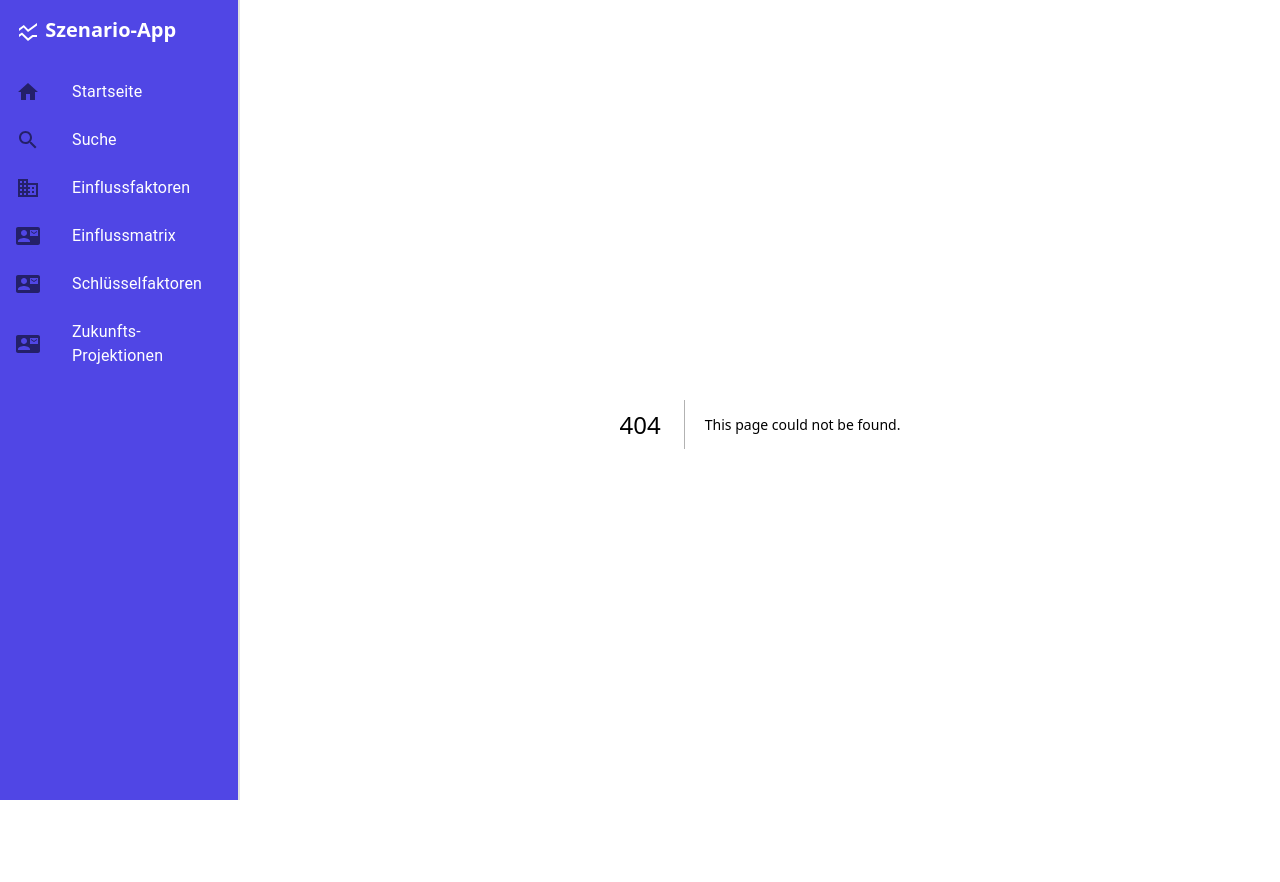
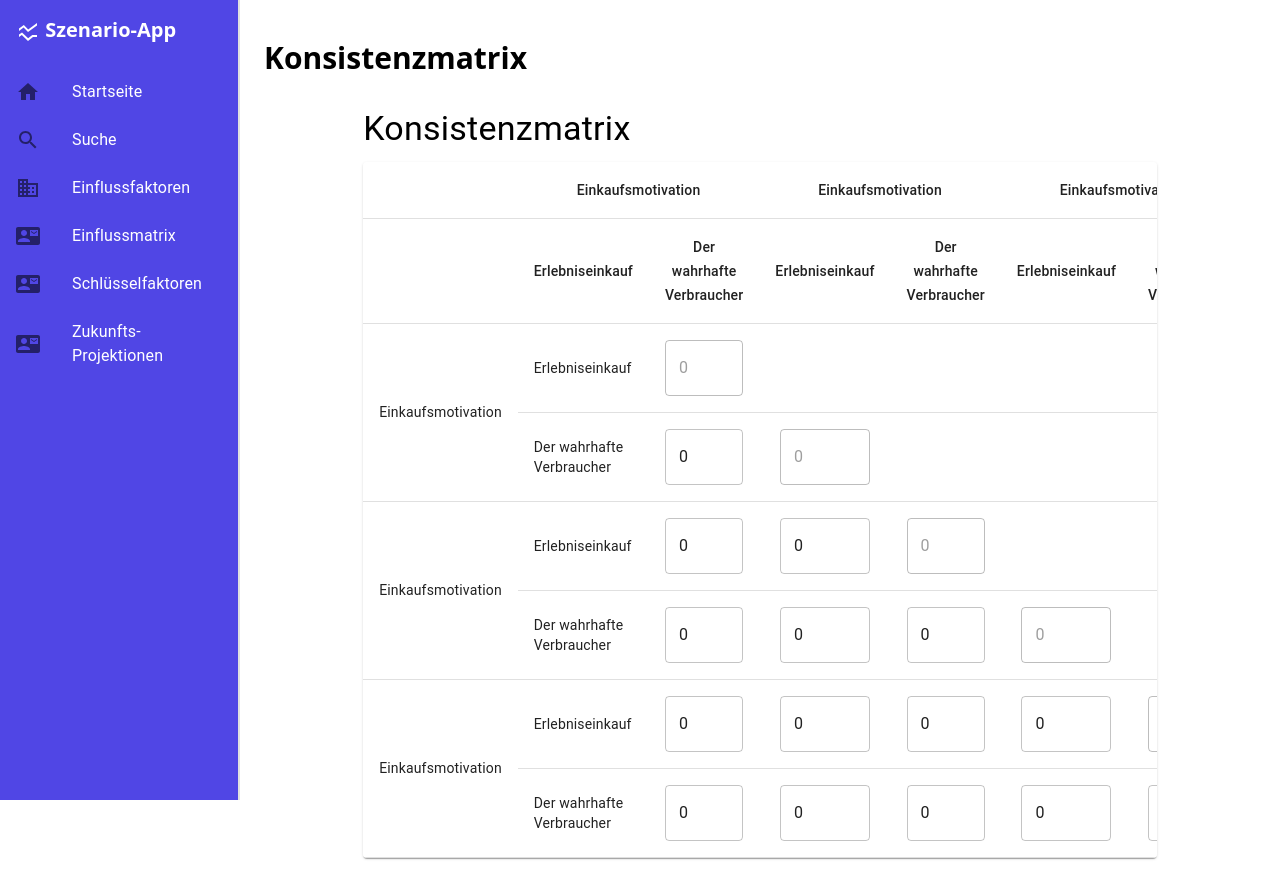
Before and after one commit to WWI2021G/scenario-manager, a Next.js app in the folder frontend/: page /consistency-analysis in a window 1280 px wide. Before the commit this address had no page. Before the commit the page ends 848 px from the top, so only its background shows below. Built offline with nearby package versions, Linux system fonts and the light colour scheme.

Commit message:
feat: added consistency matrix

```diff
--- /dev/null
+++ b/frontend/src/components/main/ConsistencyMatrix.tsx
@@ -0,0 +1,165 @@
+import React, { useState } from 'react';
+import { Box, Table, TableBody, TableCell, TableContainer, TableHead, TableRow, Paper, TextField, Typography } from '@mui/material';
+import { KeyFactor, FutureProjection, ProjectionType, Probability } from "@/types";
+
+const keyFactors: KeyFactor[] = [
+  {
+    id: 1,
+    title: 'Einkaufsmotivation',
+    description: 'Motivation for shopping',
+    property: 'Behavioral',
+    currentStateDescription: 'Current state of shopping motivation',
+    projectionA: {
+      id: 1,
+      name: 'Erlebniseinkauf',
+      keyFactor: {} as KeyFactor, // Circular reference handled later
+      projectionDescription: 'Projection for Erlebnis shopping',
+      timeFrame: new Date(),
+      projectionType: ProjectionType.TREND,
+      probability: Probability.HIGH,
+    },
+    projectionB: {
+      id: 2,
+      name: 'Der wahrhafte Verbraucher',
+      keyFactor: {} as KeyFactor, // Circular reference handled later
+      projectionDescription: 'Projection for genuine consumers',
+      timeFrame: new Date(),
+      projectionType: ProjectionType.TREND,
+      probability: Probability.MEDIUM,
+    },
+
+  },
+  {
+    id: 4,
+    title: 'Einkaufsmotivation',
+    description: 'Motivation for shopping',
+    property: 'Behavioral',
+    currentStateDescription: 'Current state of shopping motivation',
+    projectionA: {
+      id: 1,
+      name: 'Erlebniseinkauf',
+      keyFactor: {} as KeyFactor, // Circular reference handled later
+      projectionDescription: 'Projection for Erlebnis shopping',
+      timeFrame: new Date(),
+      projectionType: ProjectionType.TREND,
+      probability: Probability.HIGH,
+    },
+    projectionB: {
+      id: 2,
+      name: 'Der wahrhafte Verbraucher',
+      keyFactor: {} as KeyFactor, // Circular reference handled later
+      projectionDescription: 'Projection for genuine consumers',
+      timeFrame: new Date(),
+      projectionType: ProjectionType.TREND,
+      probability: Probability.MEDIUM,
+    },
+  },
+  {
+    id: 2,
+    title: 'Einkaufsmotivation',
+    description: 'Motivation for shopping',
+    property: 'Behavioral',
+    currentStateDescription: 'Current state of shopping motivation',
+    projectionA: {
+      id: 1,
+      name: 'Erlebniseinkauf',
+      keyFactor: {} as KeyFactor, // Circular reference handled later
+      projectionDescription: 'Projection for Erlebnis shopping',
+      timeFrame: new Date(),
+      projectionType: ProjectionType.TREND,
+      probability: Probability.HIGH,
+    },
+    projectionB: {
+      id: 2,
+      name: 'Der wahrhafte Verbraucher',
+      keyFactor: {} as KeyFactor, // Circular reference handled later
+      projectionDescription: 'Projection for genuine consumers',
+      timeFrame: new Date(),
+      projectionType: ProjectionType.TREND,
+      probability: Probability.MEDIUM,
+    },
+
+  }
+  // Add more key factors as needed
+];
+
+keyFactors.forEach((kf) => {
+  if (kf.projectionA) kf.projectionA.keyFactor = kf;
+  if (kf.projectionB) kf.projectionB.keyFactor = kf;
+});
+
+const allProjections: (FutureProjection | undefined)[] = keyFactors.flatMap(kf => [kf.projectionA, kf.projectionB]);
+
+const ConsistencyMatrix: React.FC = () => {
+  const [matrix, setMatrix] = useState<number[][]>(() => {
+    const size = allProjections.length;
+    return Array.from({ length: size }, () => Array(size).fill(0));
+  });
+
+  const handleChange = (i: number, j: number, value: number) => {
+    const newMatrix = [...matrix];
+    newMatrix[i][j] = value;
+    setMatrix(newMatrix);
+  };
+
+  return (
+    <Box sx={{ width: '80%', margin: '0 auto', mt: 4 }}>
+      <Typography variant="h4" component="h1" gutterBottom>
+        Konsistenzmatrix
+      </Typography>
+      <TableContainer component={Paper}>
+        <Table>
+          <TableHead>
+            <TableRow>
+              <TableCell />
+              {keyFactors.map((kf, kfIndex) => (
+                <TableCell key={`kf-head-${kfIndex}`} colSpan={2} align="center">
+                  {kf.title}
+                </TableCell>
+              ))}
+            </TableRow>
+            <TableRow>
+              <TableCell />
+              {allProjections.map((proj, index) => (
+                <TableCell key={`proj-head-${index}`} align="center">
+                  {proj?.name ?? ''}
+                </TableCell>
+              ))}
+            </TableRow>
+          </TableHead>
+          <TableBody>
+            {allProjections.map((projRow, i) => (
+              <TableRow key={`row-${i}`}>
+                {i % 2 === 0 && (
+                  <TableCell rowSpan={2} component="th" scope="row">
+                    {keyFactors[Math.floor(i / 2)].title}
+                  </TableCell>
+                )}
+                <TableCell component="th" scope="row">
+                  {projRow?.name ?? ''}
+                </TableCell>
+                {allProjections.map((projCol, j) => (
+                  <TableCell key={`cell-${i}-${j}`} align="center">
+                    {i >= j ? (
+                      <TextField
+                        type="number"
+                        inputProps={{ min: 1, max: 5 }}
+                        value={matrix[i][j]}
+                        onChange={(e) => handleChange(i, j, Number(e.target.value))}
+                        disabled={i === j}
+                      />
+                    ) : (
+                      <Box sx={{ bgcolor: 'grey.300', width: '100%', height: '100%' }} />
+                    )}
+                  </TableCell>
+                ))}
+              </TableRow>
+            ))}
+          </TableBody>
+        </Table>
+      </TableContainer>
+    </Box>
+  );
+};
+
+export default ConsistencyMatrix;
--- a/frontend/src/components/main/FutureProjectionForm.tsx
+++ b/frontend/src/components/main/FutureProjectionForm.tsx
@@ -9,6 +9,8 @@ const placeholderKeyFactor: KeyFactor = {
   description: '',
   property: '',
   currentStateDescription: '',
+  projectionA: undefined,
+  projectionB: undefined,
 };
 
 const FutureProjectionForm: React.FC = () => {
--- a/frontend/src/components/main/InfluencingMatrix.tsx
+++ b/frontend/src/components/main/InfluencingMatrix.tsx
@@ -1,14 +1,40 @@
-import * as React from 'react';
-import { useState } from 'react';
-import { Box, Select, MenuItem, Table, TableBody, TableCell, TableContainer, TableHead, TableRow, Typography } from '@mui/material';
-import { KeyFactor, InfluencMatrix } from '@/types';
+import * as React from "react";
+import { useState } from "react";
+import {
+  Box,
+  Select,
+  MenuItem,
+  Table,
+  TableBody,
+  TableCell,
+  TableContainer,
+  TableHead,
+  TableRow,
+  Typography
+} from "@mui/material";
+import { KeyFactor, InfluencMatrix } from "@/types";
 
 const keyFactors: KeyFactor[] = [
-  { id: 1, title: 'Factor1', description: '', property: '', currentStateDescription: '' },
-  { id: 2, title: 'Factor2', description: '', property: '', currentStateDescription: ''},
-  { id: 3, title: 'Factor3', description: '', property: '', currentStateDescription: ''},
-  { id: 4, title: 'Factor4', description: '', property: '', currentStateDescription: ''},
-  { id: 5, title: 'Factor5', description: '', property: '', currentStateDescription: ''},
+  {
+    id: 1, title: "Factor1", description: "", property: "", currentStateDescription: "", projectionA: undefined,
+    projectionB: undefined
+  },
+  {
+    id: 2, title: "Factor2", description: "", property: "", currentStateDescription: "", projectionA: undefined,
+    projectionB: undefined
+  },
+  {
+    id: 3, title: "Factor3", description: "", property: "", currentStateDescription: "", projectionA: undefined,
+    projectionB: undefined
+  },
+  {
+    id: 4, title: "Factor4", description: "", property: "", currentStateDescription: "", projectionA: undefined,
+    projectionB: undefined
+  },
+  {
+    id: 5, title: "Factor5", description: "", property: "", currentStateDescription: "", projectionA: undefined,
+    projectionB: undefined
+  }
 ];
 
 const initializeMatrix = (factors: KeyFactor[]): InfluencMatrix => {
@@ -37,17 +63,17 @@ const InfluencMatrixComponent: React.FC = () => {
   };
 
   return (
-    <Box sx={{ width: '80%', margin: '0 auto', mt: 4 }}>
+    <Box sx={{ width: "80%", margin: "0 auto", mt: 4 }}>
       <Typography variant="h4" component="h1" gutterBottom>
         Einflussmatrix
       </Typography>
       <TableContainer>
-        <Table sx={{ borderCollapse: 'collapse' }}>
+        <Table sx={{ borderCollapse: "collapse" }}>
           <TableHead>
             <TableRow>
-              <TableCell sx={{ padding: '4px' }}></TableCell>
+              <TableCell sx={{ padding: "4px" }}></TableCell>
               {keyFactors.map((factor) => (
-                <TableCell key={factor.id} align="center" sx={{ padding: '4px' }}>
+                <TableCell key={factor.id} align="center" sx={{ padding: "4px" }}>
                   {factor.title}
                 </TableCell>
               ))}
@@ -56,19 +82,19 @@ const InfluencMatrixComponent: React.FC = () => {
           <TableBody>
             {keyFactors.map((rowFactor) => (
               <TableRow key={rowFactor.id}>
-                <TableCell component="th" scope="row" sx={{ padding: '4px' }}>
+                <TableCell component="th" scope="row" sx={{ padding: "4px" }}>
                   {rowFactor.title}
                 </TableCell>
                 {keyFactors.map((colFactor) => (
-                  <TableCell key={colFactor.id} align="center" sx={{ padding: '4px' }}>
+                  <TableCell key={colFactor.id} align="center" sx={{ padding: "4px" }}>
                     {rowFactor.title === colFactor.title ? (
-                      '-'
+                      "-"
                     ) : (
                       <Select
                         value={matrix.get(rowFactor.title)?.get(colFactor.title) || 0}
                         onChange={(e) => handleChange(rowFactor.title, colFactor.title, Number(e.target.value))}
                         displayEmpty
-                        sx={{ padding: '0', minWidth: '50px' }}
+                        sx={{ padding: "0", minWidth: "50px" }}
                       >
                         {[0, 1, 2, 3].map((val) => (
                           <MenuItem key={val} value={val}>
--- a/frontend/src/components/main/KeyFactorForm.tsx
+++ b/frontend/src/components/main/KeyFactorForm.tsx
@@ -15,6 +15,8 @@ const KeyFactorForm: React.FC<KeyFactorFormProps> = ({ onSubmit, onCancel, initi
     description: '',
     property: '',
     currentStateDescription: '',
+    projectionA: undefined,
+    projectionB: undefined,
   });
 
   useEffect(() => {
--- /dev/null
+++ b/frontend/src/pages/consistency-analysis/index.tsx
@@ -0,0 +1,14 @@
+import * as React from 'react';
+import RootLayout from '@/components/main/RootLayout';
+import ConsistencyMatrix from "@/components/main/ConsistencyMatrix";
+
+const ConsistencyMatrixPage: React.FC = () => {
+  return (
+    <RootLayout>
+      <h1 className='text-3xl font-bold my-4'>Konsistenzmatrix</h1>
+      <ConsistencyMatrix />
+    </RootLayout>
+  );
+};
+
+export default ConsistencyMatrixPage;
--- a/frontend/src/types.ts
+++ b/frontend/src/types.ts
@@ -24,6 +24,8 @@ export interface KeyFactor {
   description: string;
   property: string;
   currentStateDescription: string;
+  projectionA: FutureProjection | undefined;
+  projectionB: FutureProjection | undefined;
 }
 
 export type InfluencMatrix = Map<string, Map<string, number>>;
```
